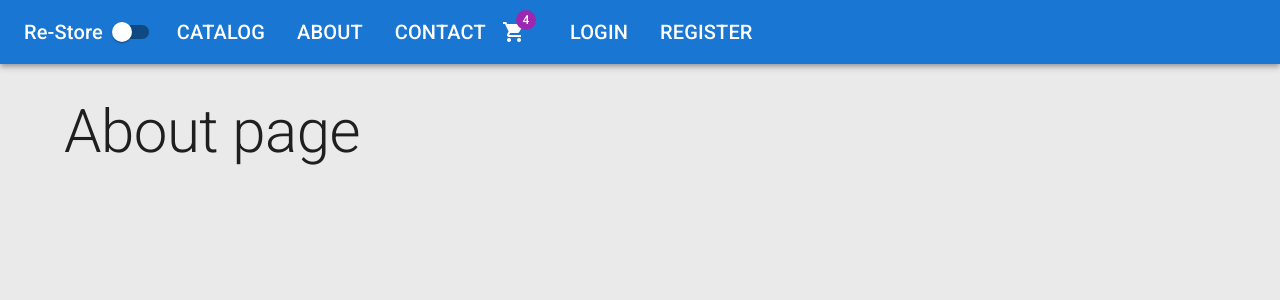
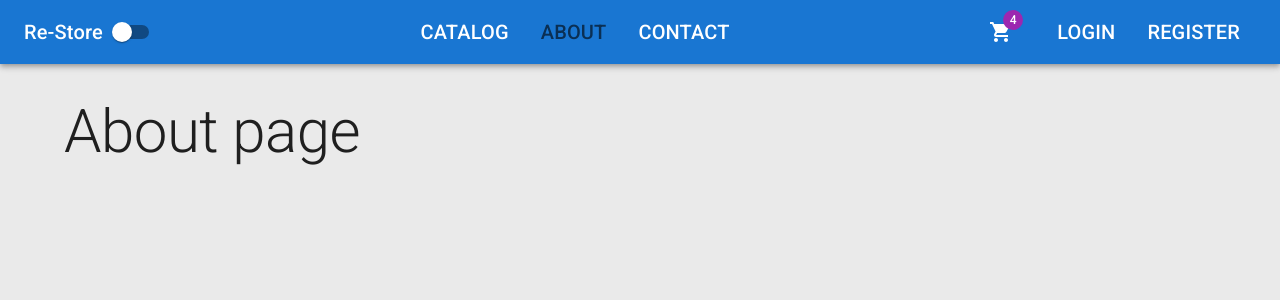
Before and after one commit to PawelDobrowolsk1/E-commerce-.NET-React, a React (Create React App) app in the folder client/: page /about in a window 1280 px wide. Shown: the top 300 px of the page. Built offline with nearby package versions, Linux system fonts and the light colour scheme.

Commit message:
Styling the nav bar

```diff
--- a/client/src/app/layout/Header.tsx
+++ b/client/src/app/layout/Header.tsx
@@ -1,5 +1,5 @@
 import { ShoppingCart } from "@mui/icons-material";
-import { Badge, ListItem, Switch } from "@mui/material";
+import { Badge, Box, ListItem, Switch } from "@mui/material";
 import AppBar from "@mui/material/AppBar";
 import IconButton from "@mui/material/IconButton";
 import List from "@mui/material/List";
@@ -23,32 +23,44 @@ interface Props {
   handleThemeChange: () => void;
 }
 
+const navStyles = {
+  color: "inherit",
+  textDecoration: "none",
+  typography: "h6",
+  "&:hover": {
+    color: "grey.500",
+  },
+  "&.active": {
+    color: "text.secondary",
+  },
+};
+
 export default function Header({ darkMode, handleThemeChange }: Props) {
   return (
     <AppBar position="static" sx={{ mb: 4 }}>
-      <Toolbar>
-        <Typography
-          variant="h6"
-          component={NavLink}
-          to="/"
-          sx={{ color: "inherit", textDecoration: "none" }}
+      <Toolbar
+        sx={{
+          display: "flex",
+          justifyContent: "space-between",
+          alignItems: "center",
+        }}
       >
+        <Box display="flex" alignItems="center">
+          <Typography variant="h6" component={NavLink} to="/" sx={navStyles}>
             Re-Store
           </Typography>
           <Switch checked={darkMode} onChange={handleThemeChange} />
+        </Box>
+
         <List sx={{ display: "flex" }}>
           {midLinks.map(({ title, path }) => (
-            <ListItem
-              component={NavLink}
-              to={path}
-              key={path}
-              sx={{ color: "inherit", typography: "h6" }}
-            >
+            <ListItem component={NavLink} to={path} key={path} sx={navStyles}>
               {title.toUpperCase()}
             </ListItem>
           ))}
         </List>
 
+        <Box display="flex" alignItems="center">
           <IconButton size="large" edge="start" color="inherit" sx={{ mr: 2 }}>
             <Badge badgeContent="4" color="secondary">
               <ShoppingCart />
@@ -57,16 +69,12 @@ export default function Header({ darkMode, handleThemeChange }: Props) {
 
           <List sx={{ display: "flex" }}>
             {rightLinks.map(({ title, path }) => (
-            <ListItem
-              component={NavLink}
-              to={path}
-              key={path}
-              sx={{ color: "inherit", typography: "h6" }}
-            >
+              <ListItem component={NavLink} to={path} key={path} sx={navStyles}>
                 {title.toUpperCase()}
               </ListItem>
             ))}
           </List>
+        </Box>
       </Toolbar>
     </AppBar>
   );
```
Lines whose indentation alone changed are shown as unchanged.
